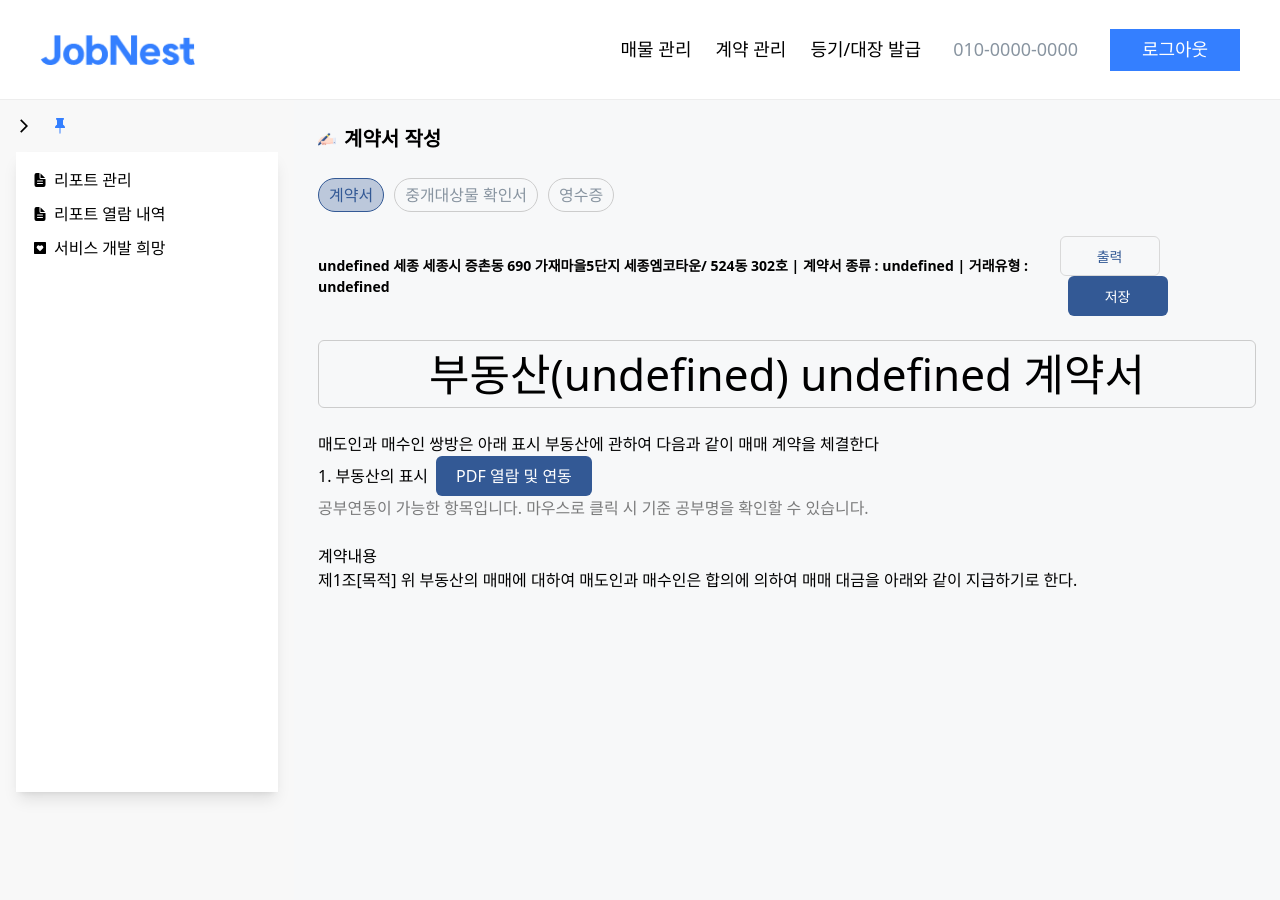
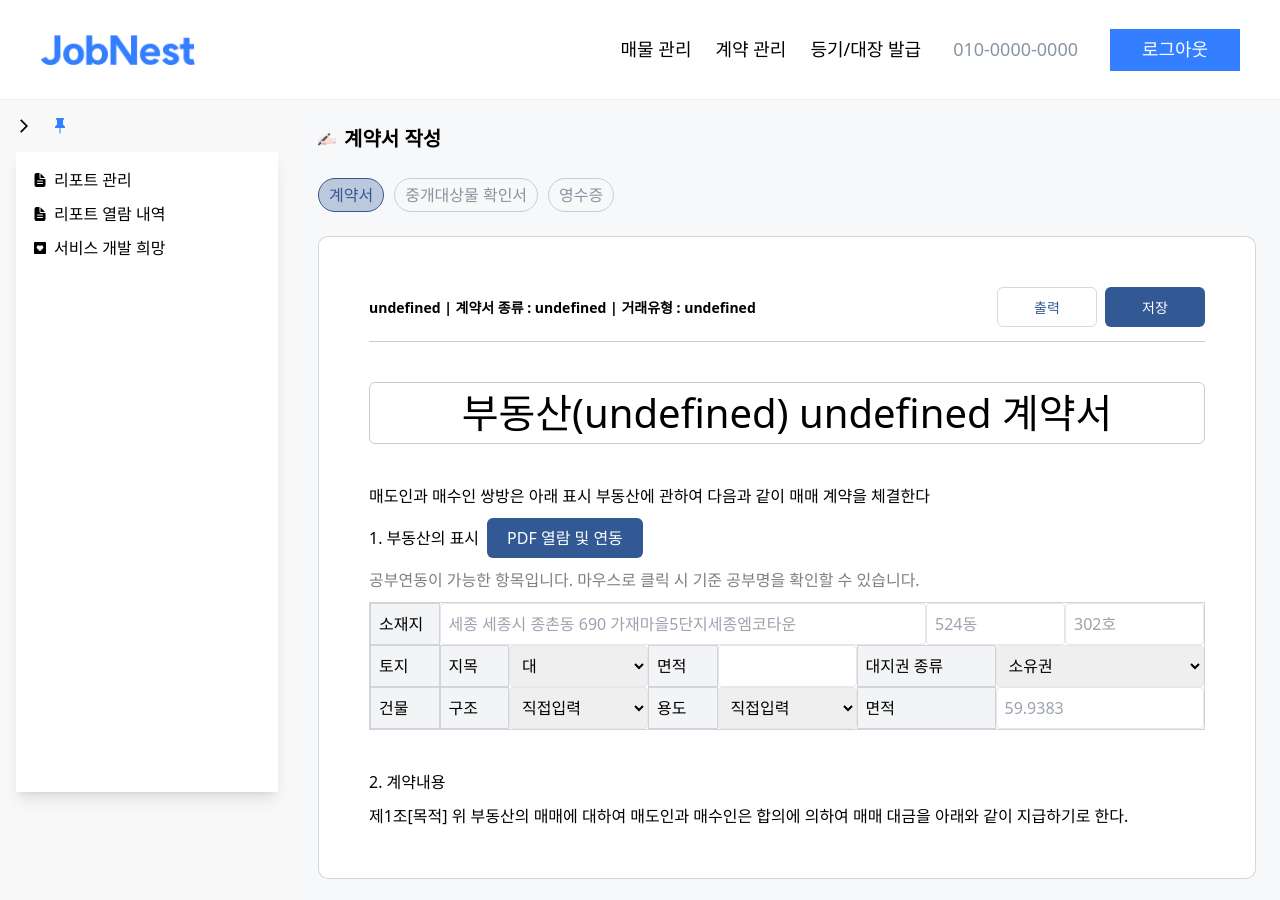
Before and after one commit to JobNest-useTeamWork/jobnest-frontend, a React (Vite) app: page /contract/create in a window 1280 px wide. Built offline with nearby package versions, Linux system fonts and the light colour scheme.

Commit message:
[feat] 부동산 계약서 표

```diff
--- a/src/components/contract/CreateModal.tsx
+++ b/src/components/contract/CreateModal.tsx
@@ -1,7 +1,13 @@
+import { useState } from "react";
 import { useNavigate } from "react-router-dom";
 
 const CreateModal = ({ closeModal }: { closeModal: () => void }) => {
   const navigate = useNavigate();
+  const [inputForm, setInputForm] = useState({
+    contract_type: "다세대주택",
+    transition_type: "전세",
+    juso: "소재지",
+  });
   return (
     <div className="modal bg-white absolute p-[40px] rounded-[10px] flex flex-col gap-[26px]">
       <h1 className="text-[24px] font-medium">계약서 작성</h1>
@@ -13,6 +19,8 @@ const CreateModal = ({ closeModal }: { closeModal: () => void }) => {
           id=""
         >
           <option value="">선택</option>
+          <option value="아파트">아파트</option>
+          <option value="주상복합">주상복합</option>
         </select>
         <div className="font-medium">거래 유형</div>
         <select
@@ -21,6 +29,9 @@ const CreateModal = ({ closeModal }: { closeModal: () => void }) => {
           id=""
         >
           <option value="">선택</option>
+          <option value="매매">매매</option>
+          <option value="전세">전세</option>
+          <option value="월세">월세</option>
         </select>
       </div>
       <div>
@@ -43,9 +54,9 @@ const CreateModal = ({ closeModal }: { closeModal: () => void }) => {
           onClick={() =>
             navigate("/contract/create", {
               state: {
-                contract_type: "다세대주택",
-                transition_type: "전세",
-                juso: "소재지",
+                contract_type: "아파트",
+                transition_type: "매매",
+                juso: "퀸즈파크",
               },
             })
           }
--- a/src/components/contract/RealEstateSales.tsx
+++ b/src/components/contract/RealEstateSales.tsx
@@ -9,10 +9,10 @@ const RealEstateSales = () => {
             "juso": "서울특별시 강남구 테헤란로 152 [역삼동 702]",  # 소재지
             */
   return (
-    <>
-      <div className="flex justify-between items-center">
-        <div className="text-[14px] font-semibold">
-          {`${data?.juso} 세종 세종시 증촌동 690 가재마을5단지 세종엠코타운/ 524동 302호 |
+    <div className="flex flex-col gap-[40px]">
+      <div className="flex justify-between items-center border-b border-[#CCCCCC] pb-[14px]">
+        <div className="text-[14px] font-semibold ">
+          {`${data?.juso} |
           계약서 종류 : ${data?.contract_type} | 거래유형 : ${data?.transition_type}`}
         </div>
         <div>
@@ -25,10 +25,10 @@ const RealEstateSales = () => {
         </div>
       </div>
 
-      <h1 className="text-[44px] text-center border border-[#CCCCCC] rounded-[6px]">
+      <h1 className="text-[40px] text-center border border-[#CCCCCC] rounded-[6px]">
         부동산({`${data?.contract_type}`}) {`${data?.transition_type}`} 계약서
       </h1>
-      <section>
+      <section className="flex flex-col gap-[10px]">
         <p className="font-medium">
           매도인과 매수인 쌍방은 아래 표시 부동산에 관하여 다음과 같이 매매
           계약을 체결한다
@@ -43,15 +43,109 @@ const RealEstateSales = () => {
           공부연동이 가능한 항목입니다. 마우스로 클릭 시 기준 공부명을 확인할 수
           있습니다.
         </p>
+        {/* 표 */}
+        <div className="grid grid-cols-12 border border-gray-300 bg-white">
+          {/* <!-- 소재지 --> */}
+          <div className="col-span-1 flex items-center bg-gray-100 p-2 border border-gray-300">
+            소재지
+          </div>
+          <div className="col-span-7">
+            <input
+              type="text"
+              placeholder="세종 세종시 종촌동 690 가재마을5단지세종엠코타운"
+              className="w-full border p-2 rounded"
+            />
+          </div>
+          <div className="col-span-2">
+            <input
+              type="text"
+              placeholder="524동"
+              className="w-full border p-2 rounded"
+            />
+          </div>
+          <div className="col-span-2">
+            <input
+              type="text"
+              placeholder="302호"
+              className="w-full border p-2 rounded"
+            />
+          </div>
+
+          {/* <!-- 토지 --> */}
+          <div className="col-span-1 flex items-center bg-gray-100 p-2 border border-gray-300">
+            토지
+          </div>
+          <div className="col-span-1 flex items-center bg-gray-100 p-2 border border-gray-300">
+            지목
+          </div>
+          <div className="col-span-2">
+            <select className="w-full border p-2 rounded">
+              <option value="대">대</option>
+              {/* <!-- 기타 선택 항목 --> */}
+            </select>
+          </div>
+          <div className="col-span-1 flex items-center bg-gray-100 p-2 border border-gray-300">
+            면적
+          </div>
+          <div className="col-span-2">
+            <input
+              type="text"
+              placeholder=""
+              className="w-full border p-2 rounded"
+            />
+          </div>
+          <div className="col-span-2 flex items-center bg-gray-100 p-2 border border-gray-300">
+            대지권 종류
+          </div>
+          <div className="col-span-3">
+            <select className="w-full border p-2 rounded">
+              <option value="소유권">소유권</option>
+              {/* <!-- 기타 선택 항목 --> */}
+            </select>
+          </div>
+
+          {/* <!-- 건물 --> */}
+          <div className="col-span-1 flex items-center bg-gray-100 p-2 border border-gray-300">
+            건물
+          </div>
+          <div className="col-span-1 flex items-center bg-gray-100 p-2 border border-gray-300">
+            구조
+          </div>
+          <div className="col-span-2">
+            <select className="w-full border p-2 rounded">
+              <option value="직접입력">직접입력</option>
+              {/* <!-- 기타 선택 항목 --> */}
+            </select>
+          </div>
+          <div className="col-span-1 flex items-center bg-gray-100 p-2 border border-gray-300">
+            용도
+          </div>
+          <div className="col-span-2">
+            <select className="w-full border p-2 rounded">
+              <option value="직접입력">직접입력</option>
+              {/* <!-- 기타 선택 항목 --> */}
+            </select>
+          </div>
+          <div className="col-span-2 flex items-center bg-gray-100 p-2 border border-gray-300">
+            면적
+          </div>
+          <div className="col-span-3">
+            <input
+              type="text"
+              placeholder="59.9383"
+              className="w-full border p-2 rounded"
+            />
+          </div>
+        </div>
       </section>
-      <section>
-        <p>계약내용</p>
+      <section className="flex flex-col gap-[10px]">
+        <p>2. 계약내용</p>
         <p>
           제1조[목적] 위 부동산의 매매에 대하여 매도인과 매수인은 합의에 의하여
           매매 대금을 아래와 같이 지급하기로 한다.
         </p>
       </section>
-    </>
+    </div>
   );
 };
 export default RealEstateSales;
--- a/src/pages/CreateContract.tsx
+++ b/src/pages/CreateContract.tsx
@@ -31,7 +31,9 @@ const CreateContract = () => {
           영수증
         </button>
       </div>
-      <RealEstateSales />
+      <section className="bg-white p-[50px] rounded-[10px] border border-[#CCCCCC] border-opacity-80">
+        <RealEstateSales />
+      </section>
     </div>
   );
 };
```
